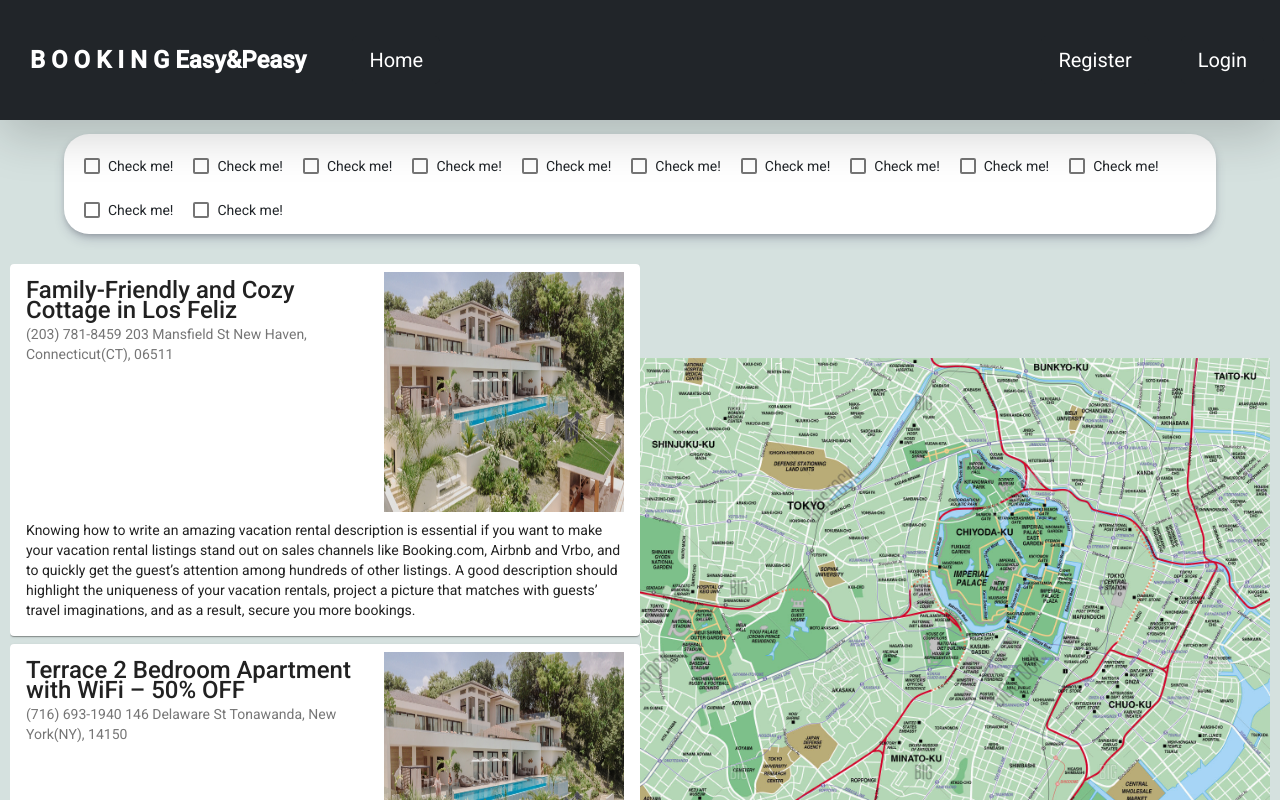
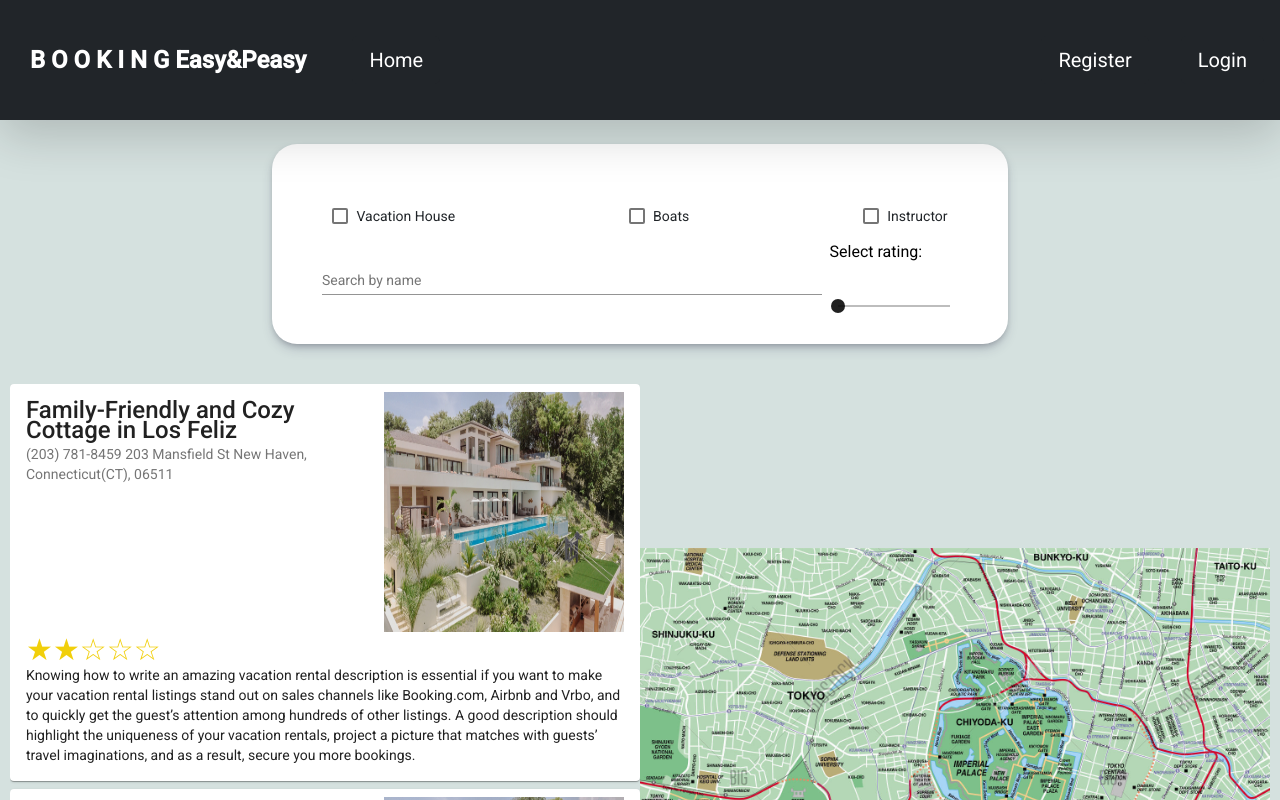
Before and after one commit to bobabnoba/isa-team3, an Angular app in the folder IsaClient/: page / in a window 1280 px wide. Shown: the top 800 px of the page. Built offline with nearby package versions, Linux system fonts and the light colour scheme.

Commit message:
User home page, pretraga po parametrima ...

```diff
--- a/IsaClient/package.json
+++ b/IsaClient/package.json
@@ -24,6 +24,7 @@
     "@popperjs/core": "^2.11.5",
     "bootstrap": "^5.1.3",
     "jquery": "^3.6.0",
+    "ngx-material-rating": "^2.0.0",
     "rxjs": "~7.4.0",
     "zone.js": "~0.11.4"
   },
--- a/IsaClient/src/app/components/register/register.component.html
+++ b/IsaClient/src/app/components/register/register.component.html
@@ -1,3 +1,5 @@
+<br><br>
+<app-unauthenticated-header></app-unauthenticated-header>
 <div class="container">
     <div class="col-12 text-center">
       <h2>Registration</h2>
--- a/IsaClient/src/app/components/reusable-components/profile-view/profile-view.component.css
+++ b/IsaClient/src/app/components/reusable-components/profile-view/profile-view.component.css
@@ -1,4 +1,9 @@
 .example-card {
-    max-width: 900px;
-    margin-bottom: 8px;
-  }
+  max-width: 900px;
+  margin-bottom: 8px;
+}
+
+ngb-rating {
+  color: rgb(241, 207, 11);
+  font-size: 30px;
+}
--- a/IsaClient/src/app/components/reusable-components/profile-view/profile-view.component.html
+++ b/IsaClient/src/app/components/reusable-components/profile-view/profile-view.component.html
@@ -3,12 +3,15 @@
         <mat-card-title-group>
           <mat-card-title>{{item.name}}</mat-card-title>
           <mat-card-subtitle>{{item.address}}</mat-card-subtitle>
+
           <img mat-card-xl-image src="../../../assets/images/beach-houses.jpg" >
         </mat-card-title-group>
+        <ngb-rating [max]="5" [(rate)]="item.rating" [readonly]="true" ></ngb-rating>
 
         <mat-card-content>
             {{item.description}}
          </mat-card-content>
 
+
     </mat-card>
     </div>
--- a/IsaClient/src/app/components/unauthenticated-page/unauthenticated-page.component.css
+++ b/IsaClient/src/app/components/unauthenticated-page/unauthenticated-page.component.css
@@ -13,7 +13,7 @@
     display: flex;
     margin: 0;
     padding: 0;
-   /* background-color: pink;*/
+    /* background-color: pink;*/
     max-height: 50%;
     justify-content: center;
     align-items: center;
@@ -22,8 +22,10 @@
 
 .searchSection {
     display: flex;
+    justify-content: space-between;
     align-items: center;
-    padding: 10px;
+    padding: 50px 50px 150px 50px;
+    margin: 10px 20px 10px 20px;
     flex-wrap: wrap;
     background-color: white;
     max-width: 90%;
@@ -35,14 +37,16 @@
 .example-margin {
     margin: 10px;
 }
+
 ::ng-deep .mat-checkbox-checked.mat-accent .mat-checkbox-ripple .mat-ripple-element {
     opacity: 0.03 !important;
-    background-color: pink!important;
-  }
+    background-color: pink !important;
+}
 
-::ng-deep .mat-checkbox-checked.mat-accent .mat-checkbox-background,.mat-checkbox-indeterminate.mat-accent .mat-checkbox-background {
+::ng-deep .mat-checkbox-checked.mat-accent .mat-checkbox-background,
+.mat-checkbox-indeterminate.mat-accent .mat-checkbox-background {
     background-color: black;
-  }
+}
 
 .displaySection {
     display: flex;
@@ -82,3 +86,13 @@
     max-width: 100%;
     max-height: 100%;
 }
+
+.example-form {
+    min-width: 150px;
+    max-width: 500px;
+    width: 100%;
+}
+
+.example-full-width {
+    width: 100%;
+}
--- a/IsaClient/src/app/components/unauthenticated-page/unauthenticated-page.component.html
+++ b/IsaClient/src/app/components/unauthenticated-page/unauthenticated-page.component.html
@@ -1,32 +1,40 @@
+<router-outlet></router-outlet>
 <div class="container">
     <app-unauthenticated-header></app-unauthenticated-header>
     <br><br>
     <div class="sections">
         <div class="searchSection">
-            <mat-checkbox class="example-margin">Check me!</mat-checkbox>
-            <mat-checkbox class="example-margin">Check me!</mat-checkbox>
-            <mat-checkbox class="example-margin">Check me!</mat-checkbox>
-            <mat-checkbox class="example-margin">Check me!</mat-checkbox>
-            <mat-checkbox class="example-margin">Check me!</mat-checkbox>
-            <mat-checkbox class="example-margin">Check me!</mat-checkbox>
-            <mat-checkbox class="example-margin">Check me!</mat-checkbox>
-            <mat-checkbox class="example-margin">Check me!</mat-checkbox>
-            <mat-checkbox class="example-margin">Check me!</mat-checkbox>
-            <mat-checkbox class="example-margin">Check me!</mat-checkbox>
-            <mat-checkbox class="example-margin">Check me!</mat-checkbox>
-            <mat-checkbox class="example-margin">Check me!</mat-checkbox>
+            <mat-checkbox class="example-margin" [formControl]="vacation" (change)="onChangeDemo($event)"> Vacation
+                House </mat-checkbox>
+            <!-- search by: name, location, rating-->
+            <mat-checkbox class="example-margin" [formControl]="boats" (change)="onChangeDemo($event)"> Boats
+            </mat-checkbox>
+            <mat-checkbox class="example-margin" [formControl]="instructor" (change)="onChangeDemo($event)"> Instructor
+            </mat-checkbox>
+            <form class="example-form" (input)="onChangeDemo($event)">
+                <mat-form-field class="example-full-width">
+                    <mat-label>Search by name</mat-label>
+                    <input matInput="Search by name" [(ngModel)]="nameSearch" name="something"  >
+                </mat-form-field>
+            </form>
+
+            <div>
+                <h3 margin="0px"> Select rating: </h3>
+                <mat-slider thumbLabel [displayWith]="formatLabel" (change)="onChangeDemo($event)" [(ngModel)]="ratingSearch"
+                 min="0" max="5" step="1" value="0"></mat-slider>
+            </div>
         </div>
         <br>
         <div class="displaySection">
 
             <div class="sectionOverflow">
-                <app-profile-view [items]="currentItems" class="profile"></app-profile-view>
+                <app-profile-view [items]="filteredItems" class="profile"></app-profile-view>
 
 
             </div>
             <div class="sectionMap">
 
-                <img class="mapImg" src="../../../assets/images/tokyo-map.jpg"/>
+                <img class="mapImg" src="../../../assets/images/tokyo-map.jpg" />
             </div>
         </div>
     </div>
--- a/IsaClient/src/app/components/unauthenticated-page/unauthenticated-page.component.ts
+++ b/IsaClient/src/app/components/unauthenticated-page/unauthenticated-page.component.ts
@@ -1,4 +1,5 @@
 import { Component, OnInit } from '@angular/core';
+import { FormControl } from '@angular/forms';
 import { IProfileView } from 'src/app/interfaces/profile-view';
 
 @Component({
@@ -7,25 +8,109 @@ import { IProfileView } from 'src/app/interfaces/profile-view';
   styleUrls: ['./unauthenticated-page.component.css']
 })
 export class UnauthenticatedPageComponent implements OnInit {
-  currentItems!:IProfileView[];
+  currentItems!: IProfileView[];
+  filteredItems!: IProfileView[];
   constructor() { }
+  vacation = new FormControl();
+  boats = new FormControl();
+  instructor = new FormControl();
+  nameSearch = "";
+  ratingSearch = 0;
 
   ngOnInit(): void {
+
     this.currentItems = [
       {
         name: "Family-Friendly and Cozy Cottage in Los Feliz",
+        type: "vacation",
         address: "(203) 781-8459 203 Mansfield St New Haven, Connecticut(CT), 06511",
+        description: "Knowing how to write an amazing vacation rental description is essential if you want to make your vacation rental listings stand out on sales channels like Booking.com, Airbnb and Vrbo, and to quickly get the guest’s attention among hundreds of other listings. A good description should highlight the uniqueness of your vacation rentals, project a picture that matches with guests’ travel imaginations, and as a result, secure you more bookings. ",
+        rating: 2
+      },
+      {
+        name: "Terrace 2 Bedroom Apartment with WiFi – 50% OFF",
+        type: "vacation",
+        address: "(716) 693-1940 146 Delaware St Tonawanda, New York(NY), 14150",
         description: "Knowing how to write an amazing vacation rental description is essential if you want to make your vacation rental listings stand out on sales channels like Booking.com, Airbnb and Vrbo, and to quickly get the guest’s attention among hundreds of other listings. A good description should highlight the uniqueness of your vacation rentals, project a picture that matches with guests’ travel imaginations, and as a result, secure you more bookings. ",
         rating: 5
       },
       {
-      name: "Terrace 2 Bedroom Apartment with WiFi – 50% OFF",
+        name: "Boat, 1 min walk from Underground, Zone 2 ",
+        type: "boat",
         address: "(716) 693-1940 146 Delaware St Tonawanda, New York(NY), 14150",
-      description: "Knowing how to write an amazing vacation rental description is essential if you want to make your vacation rental listings stand out on sales channels like Booking.com, Airbnb and Vrbo, and to quickly get the guest’s attention among hundreds of other listings. A good description should highlight the uniqueness of your vacation rentals, project a picture that matches with guests’ travel imaginations, and as a result, secure you more bookings. ",
-      rating: 5
+        description: "Beautiful holiday house in Marbella, Spain, 180m2 with four bedrooms – two double, one twin and one single. Large and bright living room with sofa bed with access to terrace, fully equipped kitchen, two bathrooms and garage.",
+        rating: 4.5
+      },
+      {
+        name: "Instructor from Las Ramblas",
+        type: "instructor",
+        address: "(716) 693-1940 146 Delaware St Tonawanda, New York(NY), 14150",
+        description: "Rustic hilltop cabin overlooking Lake Hodges. Queen bed & small sleeping loft. Views from front & side deck, inside cabin, & outside shower. Urban amenities just a few miles away, but this small private cabin is surrounded by open canyons. A short walk to lake with boating, fishing & miles of hiking/mountain biking trails. Property offers swimming pool, fire bowl, shaded arbor and, by arrangement, yoga & massage. SD Zoo Safari Park, Stone Brewing, & ocean beaches all within easy reach.",
+        rating: 3.3
       }
     ]
+    this.filteredItems = this.currentItems
 
   }
 
+  onChangeDemo(ob: any) {
+    console.log(this.ratingSearch);
+    this.filterAll();
   }
+
+  filterAll() {
+    console.log(this.nameSearch);
+    if (this.vacation.value && this.instructor.value && this.boats.value) {
+      this.filteredItems = this.currentItems.filter(
+        item => item.type == "vacation" || item.type == "boat" || item.type == "instructor"
+          && item.rating >= this.ratingSearch
+
+          && item.name.toLowerCase().indexOf(this.nameSearch.toLowerCase()) > -1)
+    }
+    if (this.vacation.value && this.instructor.value && !this.boats.value) {
+      this.filteredItems = this.currentItems.filter(item => item.type != "boat"
+        && item.rating >= this.ratingSearch
+        && item.name.toLowerCase().indexOf(this.nameSearch.toLowerCase()) > -1)
+    }
+    if (this.vacation.value && !this.instructor.value && this.boats.value) {
+      this.filteredItems = this.currentItems.filter(item => item.type != "instructor"
+        && item.rating >= this.ratingSearch
+        && item.name.toLowerCase().indexOf(this.nameSearch.toLowerCase()) > -1)
+    }
+    if (!this.vacation.value && this.instructor.value && this.boats.value) {
+      this.filteredItems = this.currentItems.filter(item => item.type != "vacation"
+        && item.rating >= this.ratingSearch
+        && item.name.toLowerCase().indexOf(this.nameSearch.toLowerCase()) > -1)
+    }
+
+    if (!this.vacation.value && !this.instructor.value && !this.boats.value) {
+      this.filteredItems = this.currentItems.filter(item =>
+        item.name.toLowerCase().indexOf(this.nameSearch.toLowerCase()) > -1
+        && item.rating >= this.ratingSearch)
+    }
+    if (!this.vacation.value && !this.instructor.value && this.boats.value) {
+      this.filteredItems = this.currentItems.filter(item => item.type == "boat"
+        && item.rating >= this.ratingSearch
+        && item.name.toLowerCase().indexOf(this.nameSearch.toLowerCase()) > -1)
+    }
+    if (!this.vacation.value && this.instructor.value && !this.boats.value) {
+      this.filteredItems = this.currentItems.filter(item => item.type == "instructor"
+        && item.rating >= this.ratingSearch
+        && item.name.toLowerCase().indexOf(this.nameSearch.toLowerCase()) > -1)
+    }
+    if (this.vacation.value && !this.instructor.value && !this.boats.value) {
+      this.filteredItems = this.currentItems.filter(item => item.type == "vacation"
+        && item.rating >= this.ratingSearch
+        && item.name.toLowerCase().indexOf(this.nameSearch.toLowerCase()) > -1)
+    }
+
+  }
+  formatLabel(value: number) {
+    if (value >= 0) {
+      return Math.round(value);
+    }
+
+    return value;
+  }
+
+}
--- a/IsaClient/src/app/interfaces/profile-view.ts
+++ b/IsaClient/src/app/interfaces/profile-view.ts
@@ -1,5 +1,6 @@
 export interface IProfileView{
     name: string,
+    type: string,
     address: string,
     description: string,
     rating: number
```
Also changed, not shown: IsaClient/src/app/app-routing.module.ts (+12 -17 lines), IsaClient/src/app/app.module.ts (+25 -2 lines), IsaClient/src/app/components/login/login.component.html (+10 -7 lines), IsaClient/src/app/components/login/login.component.ts (+8 -3 lines), 1 other file (tests, documents, lock files or other folders). Lines whose indentation alone changed are shown as unchanged.
